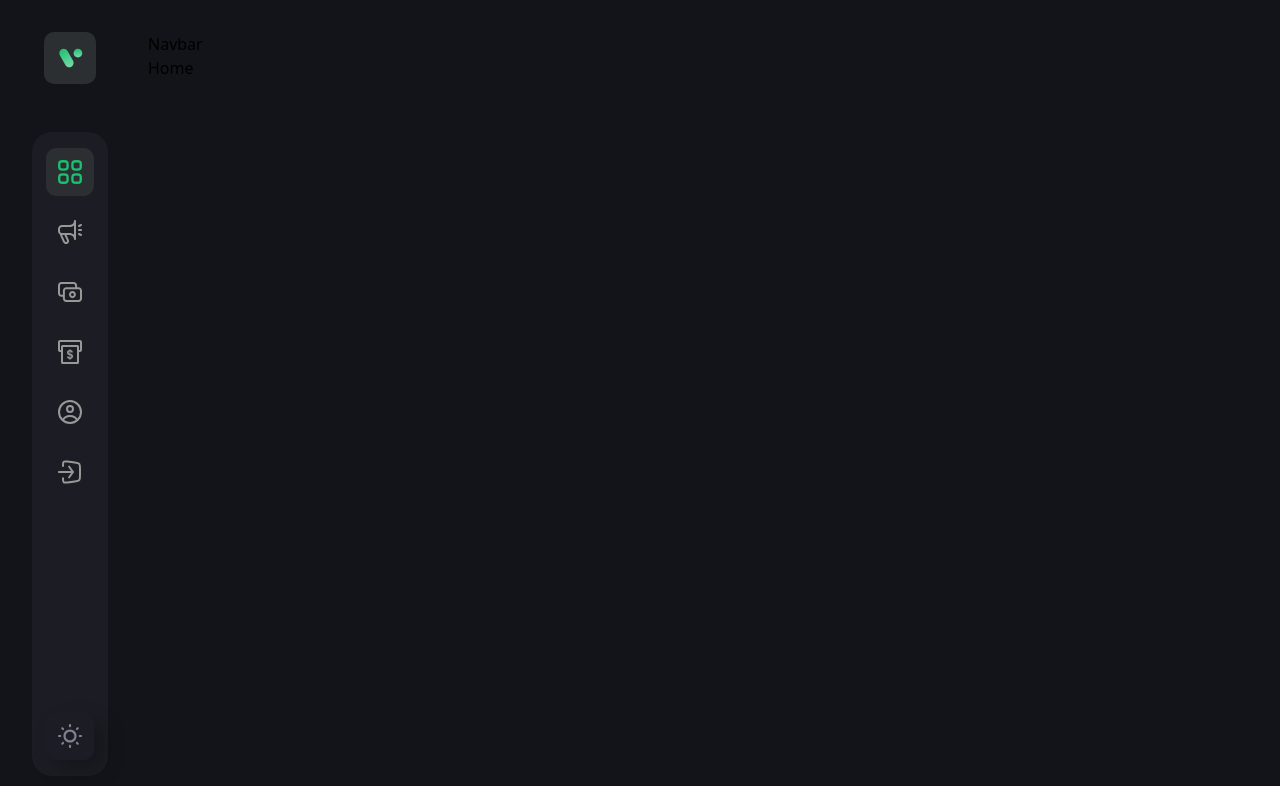
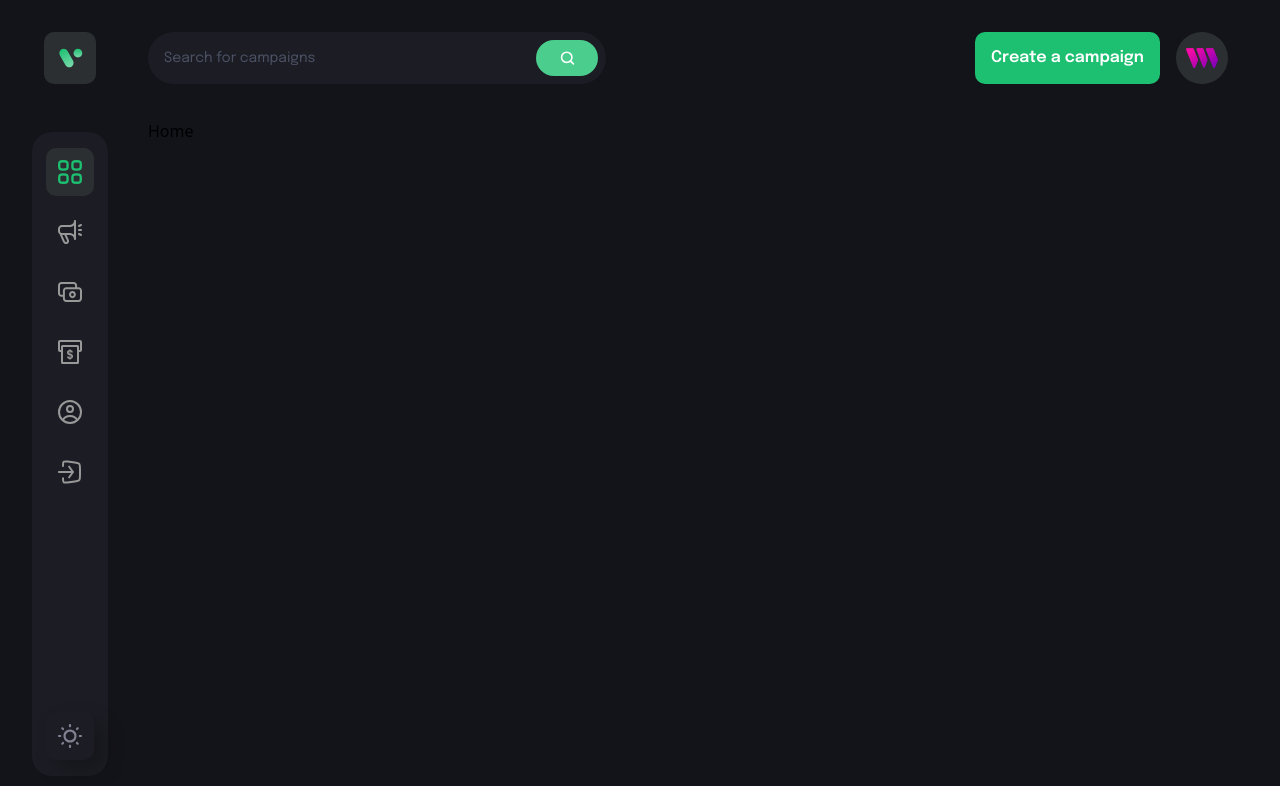
Before and after one commit to Zeztron/web3_crowdfunding_app, a React (Vite) app in the folder client/: page / in a window 1280 px wide. Shown: the top 786 px of the page. Built offline with nearby package versions, Linux system fonts and the light colour scheme; what @thirdweb-dev/react would draw is missing.

Commit message:
Created navbar for smaller screen size

```diff
--- /dev/null
+++ b/client/src/components/CustomButtom.tsx
@@ -0,0 +1,27 @@
+import React from 'react';
+
+interface CustomButtonProps {
+  btnType: 'button' | 'submit' | 'reset' | undefined;
+  title: string;
+  styles: string;
+  handleClick: () => void;
+}
+
+const CustomButtom = ({
+  btnType,
+  title,
+  styles,
+  handleClick,
+}: CustomButtonProps) => {
+  return (
+    <button
+      type={btnType}
+      className={`font-epilogue font-semibold text-[16px] leading-[26px] text-white min-h-[52px] px-4 rounded-[10px] ${styles}`}
+      onClick={handleClick}
+    >
+      {title}
+    </button>
+  );
+};
+
+export default CustomButtom;
--- a/client/src/components/Navbar.tsx
+++ b/client/src/components/Navbar.tsx
@@ -1,7 +1,118 @@
-import React from 'react';
+import React, { useState } from 'react';
+import { Link, useNavigate } from 'react-router-dom';
+import { CustomButton } from '.';
+import { logo, menu, search, thirdweb } from '../assets';
+import { navlinks } from '../constants';
 
 const Navbar = () => {
-  return <div>Navbar</div>;
+  const navigate = useNavigate();
+
+  const [isActive, setIsActive] = useState('dashboard');
+  const [toggleDrawer, setToggleDrawer] = useState(false);
+
+  const address = '0x1bc';
+
+  return (
+    <div className="flex md:flex-row flex-col-reverse justify-between mb-[35px] gap-6">
+      <div className="lg:flex-1 flex flex-row max-w-[458px] py-2 pl-4 pr-2 h-[52px] bg-[#1c1c24] rounded-[100px]">
+        <input
+          type="text"
+          placeholder="Search for campaigns"
+          className="flex w-full font-epilogue font-normal text-[14px] placeholder:text-[#4b5264] text-white bg-transparent outline-none"
+        />
+        <div className="w-[72px] h-full rounded-[20px] bg-[#4acd8d] flex justify-center items-center cursor-pointer">
+          <img
+            src={search}
+            alt="Search"
+            className="w-[15px] h-[15px] object-contain"
+          />
+        </div>
+      </div>
+      <div className="sm:flex hidden flex-row justify-end gap-4">
+        <CustomButton
+          btnType="button"
+          title={address ? 'Create a campaign' : 'Connect'}
+          styles={address ? 'bg-[#1dc071]' : 'bg-[#8c6dfc]'}
+          handleClick={() => {
+            if (address) navigate('create-campaign');
+            else 'connect()';
+          }}
+        />
+        <Link to="/profile">
+          <div className="w-[52px] h-[52px] rounded-full bg-[#2c2f32] flex justify-center items-center cursor-pointer">
+            <img
+              src={thirdweb}
+              alt="User"
+              className="w-[60%] h-[60%] object-contain"
+            />
+          </div>
+        </Link>
+      </div>
+      {/* small screen nav */}
+      <div className="sm:hidden flex justify-between items-center relative">
+        <div className="w-[40px] h-[40px] rounded-[10px] bg-[#2c2f32] flex justify-center items-center cursor-pointer">
+          <img
+            src={thirdweb}
+            alt="User"
+            className="w-[60%] h-[60%] object-contain"
+          />
+        </div>
+        <img
+          src={menu}
+          alt="menu"
+          className="w-[34px] h-[34px] object contain cursor-pointer"
+          onClick={() => setToggleDrawer((prev) => !prev)}
+        />
+        <div
+          className={`absolute top-[60px] right-0 left-0 bg-[#1c1c24] z-10 shadow-secondary py-4 ${
+            !toggleDrawer ? '-translate-y-[100vh]' : 'translate-y-0'
+          } transition-all duration-700`}
+        >
+          <ul className="mb-4">
+            {navlinks.map((link) => (
+              <li
+                key={link.name}
+                className={`flex p-4 ${
+                  isActive === link.name && 'bg-[#3a3a43]'
+                }`}
+                onClick={() => {
+                  setIsActive(link.name);
+                  setToggleDrawer(false);
+                  navigate(link.link);
+                }}
+              >
+                <img
+                  src={link.imgUrl}
+                  alt={link.name}
+                  className={`w-[24px] h-[24px] object-contain ${
+                    isActive === link.name ? 'grayscale-0' : 'grayscale'
+                  }`}
+                />
+                <p
+                  className={`ml-[20px] font-epilogue font-semibold text-[14px] ${
+                    isActive === link.name ? 'text-[#1dc071]' : 'text-[#808191]'
+                  }`}
+                >
+                  {link.name}
+                </p>
+              </li>
+            ))}
+          </ul>
+          <div className="flex mx-4">
+            <CustomButton
+              btnType="button"
+              title={address ? 'Create a campaign' : 'Connect'}
+              styles={address ? 'bg-[#1dc071]' : 'bg-[#8c6dfc]'}
+              handleClick={() => {
+                if (address) navigate('create-campaign');
+                else 'connect()';
+              }}
+            />
+          </div>
+        </div>
+      </div>
+    </div>
+  );
 };
 
 export default Navbar;
--- a/client/src/components/index.ts
+++ b/client/src/components/index.ts
@@ -1,2 +1,3 @@
 export { default as Navbar } from './Navbar';
 export { default as Sidebar } from './Sidebar';
+export { default as CustomButton } from './CustomButtom';
```
